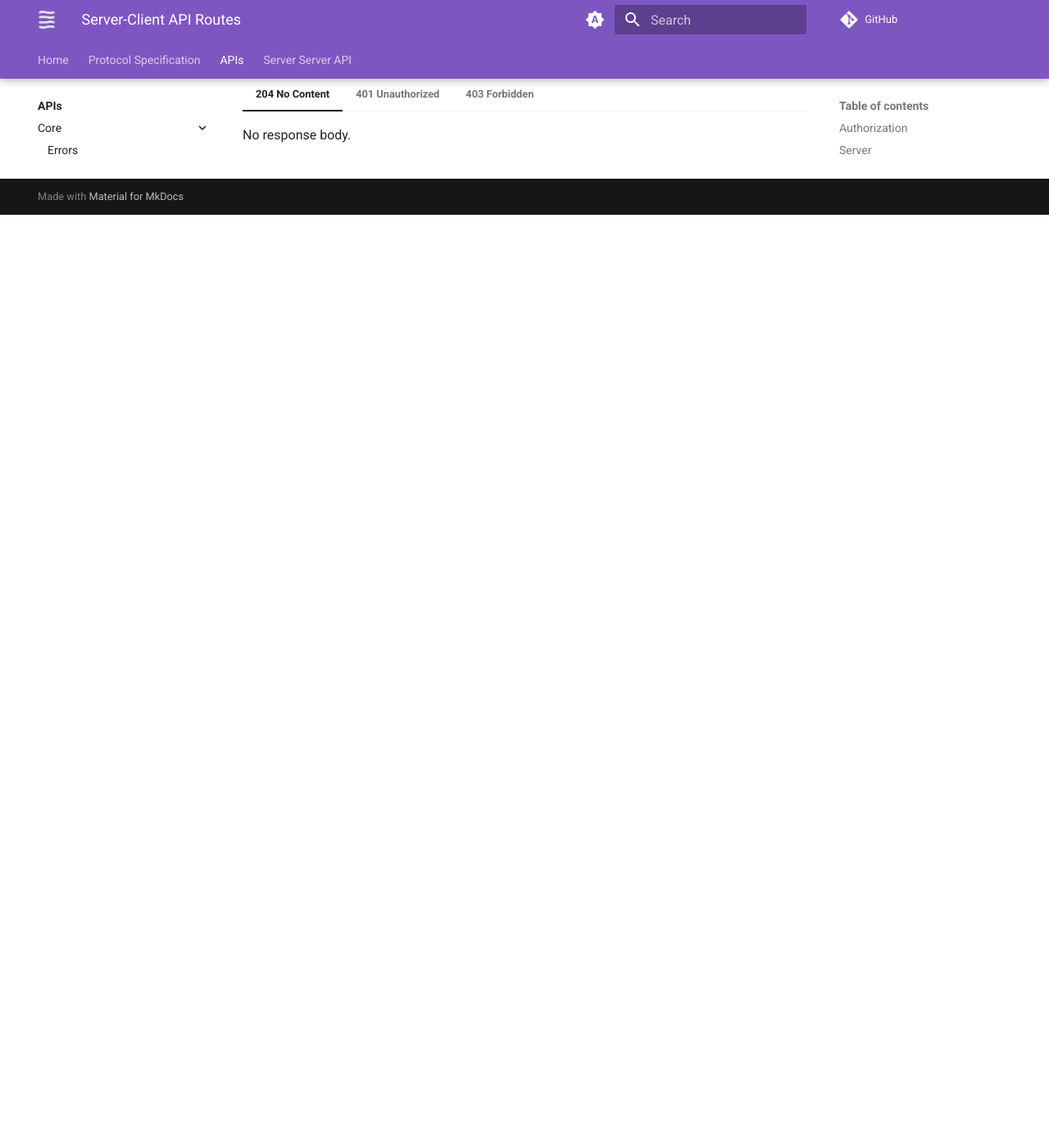
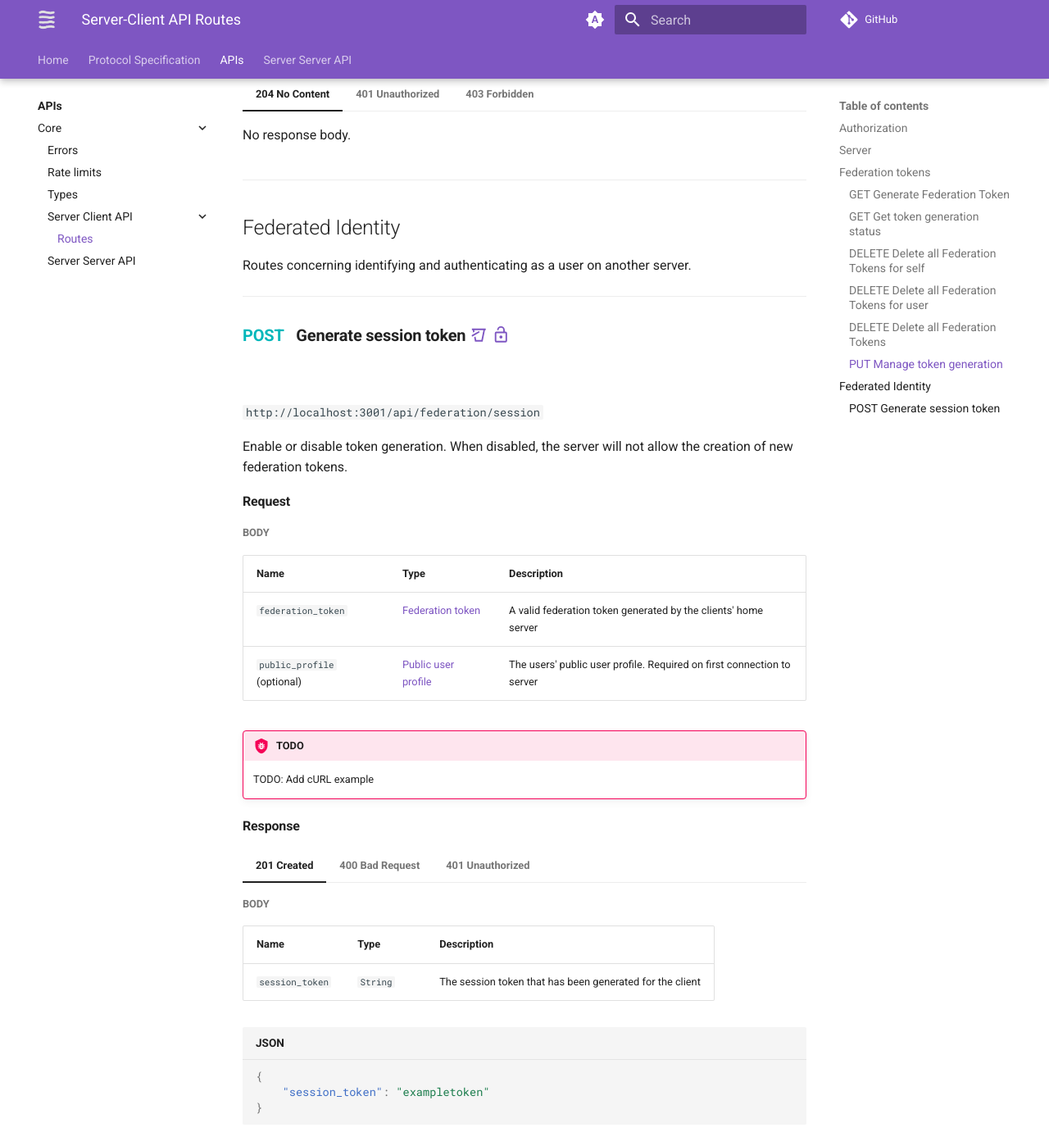
Before and after one commit to polyphony-chat/docs, an MkDocs documentation site: the page built from docs/APIs/Core/Server-Client API/Routes/index.md, in a window 1280 px wide and 1400 px high, scrolled down 5118 px. Shown: the whole window at 82% size. Built offline with MkDocs 1.6.1 and Material for MkDocs 9.7.7, drawn with Linux system fonts in a browser that asks for light colours; plug-ins that fetch from the network failed and are left out; comment, search, counter and statistics services are not loaded; before the commit the page ends 5380 px from its top, so only the background shows below that.

Commit message:
add more routes

````diff
--- a/docs/APIs/Core/Server-Client API/Routes/index.md
+++ b/docs/APIs/Core/Server-Client API/Routes/index.md
@@ -38,9 +38,9 @@ Federation tokens are signed using the home server's public signing key, so that
 
     ##### Body
 
-    | Name | Type                                 | Description                    |
-    | ---- | ------------------------------------ | ------------------------------ |
-    | -    | [`Federation Token`](../../types.md#federation-token) | The generated federation token |
+    | Name | Type                                                  | Description                    |
+    | ---- | ----------------------------------------------------- | ------------------------------ |
+    | -*   | [`Federation Token`](../../types.md#federation-token) | The generated federation token |
 
     ```json
     "exampletoken"
@@ -151,6 +151,16 @@ curl --request DELETE \
 
 --8<-- "snippets/errors/403-not_administrator.md"
 
+=== "404 Not Found"
+
+    ##### Body
+
+    ```json
+    {
+        "message": "User not found"
+    }
+    ```
+
 
 ---
 
@@ -215,3 +225,50 @@ Enable or disable token generation. When disabled, the server will not allow the
 --8<-- "snippets/errors/401-unauthorized.md"
 
 --8<-- "snippets/errors/403-not_administrator.md"
+
+---
+
+## Federated Identity
+
+Routes concerning identifying and authenticating as a user on another server.
+
+---
+
+### <p class="request-h"><span class="request request-post">POST</span> Generate session token [:material-pail-outline:](../../rate-limits.md "Bucket: auth/login") [:material-lock-open-outline:](#authorization "Authorization not required")</p>
+
+`http://localhost:3001/api/federation/session`
+
+Enable or disable token generation. When disabled, the server will not allow the creation of new federation tokens.
+
+#### Request
+
+##### Body
+
+| Name                        | Type                                                      | Description                                                            |
+| --------------------------- | --------------------------------------------------------- | ---------------------------------------------------------------------- |
+| `federation_token`          | [Federation token](../../types.md#federation-token)       | A valid federation token generated by the clients' home server         |
+| `public_profile` (optional) | [Public user profile](../../types.md#public-user-profile) | The users' public user profile. Required on first connection to server |
+
+!!! bug "TODO"
+
+    TODO: Add cURL example
+
+#### Response
+
+=== "201 Created"
+
+    ##### Body
+
+    | Name            | Type     | Description                                              |
+    | --------------- | -------- | -------------------------------------------------------- |
+    | `session_token` | `String` | The session token that has been generated for the client |
+
+    ```json
+    {
+        "session_token": "exampletoken"
+    }
+    ```
+
+=== "400 Bad Request"
+
+--8<-- "snippets/errors/401-unauthorized.md"
--- a/docs/APIs/Core/types.md
+++ b/docs/APIs/Core/types.md
@@ -7,7 +7,35 @@ Type definitions required for using the polyproto-core API.
 Snowflakes are really hella cool
 TODO
 
+## Federation ID
+
 ## Federation Token
 
 A federation token is a json object blah blah blah
 TODO
+
+## Public User Profile
+
+A public user profile contains the following fields:
+
+    pub id: Snowflake,
+    pub username: Option<String>,
+    pub discriminator: Option<String>,
+    pub avatar: Option<String>,
+    pub accent_color: Option<u8>,
+    pub banner: Option<String>,
+    pub theme_colors: Option<Vec<u8>>,
+    pub pronouns: Option<String>,
+    pub bot: Option<bool>,
+    pub bio: Option<String>,
+    pub premium_type: Option<u8>,
+    pub premium_since: Option<DateTime<Utc>>,
+    pub public_flags: Option<u32>,
+
+
+| Name                | Type                            | Description                           |
+| ------------------- | ------------------------------- | ------------------------------------- |
+| id                  | [Snowflake](#snowflake)         | The users ID on their home server     |
+| fid                 | [Federation ID](#federation-id) | The users' globally unique identifier |
+| username (optional) | String                          | The users' display name               |
+| avatar (optional)   | String                          | The users' avatar hash                |
````
